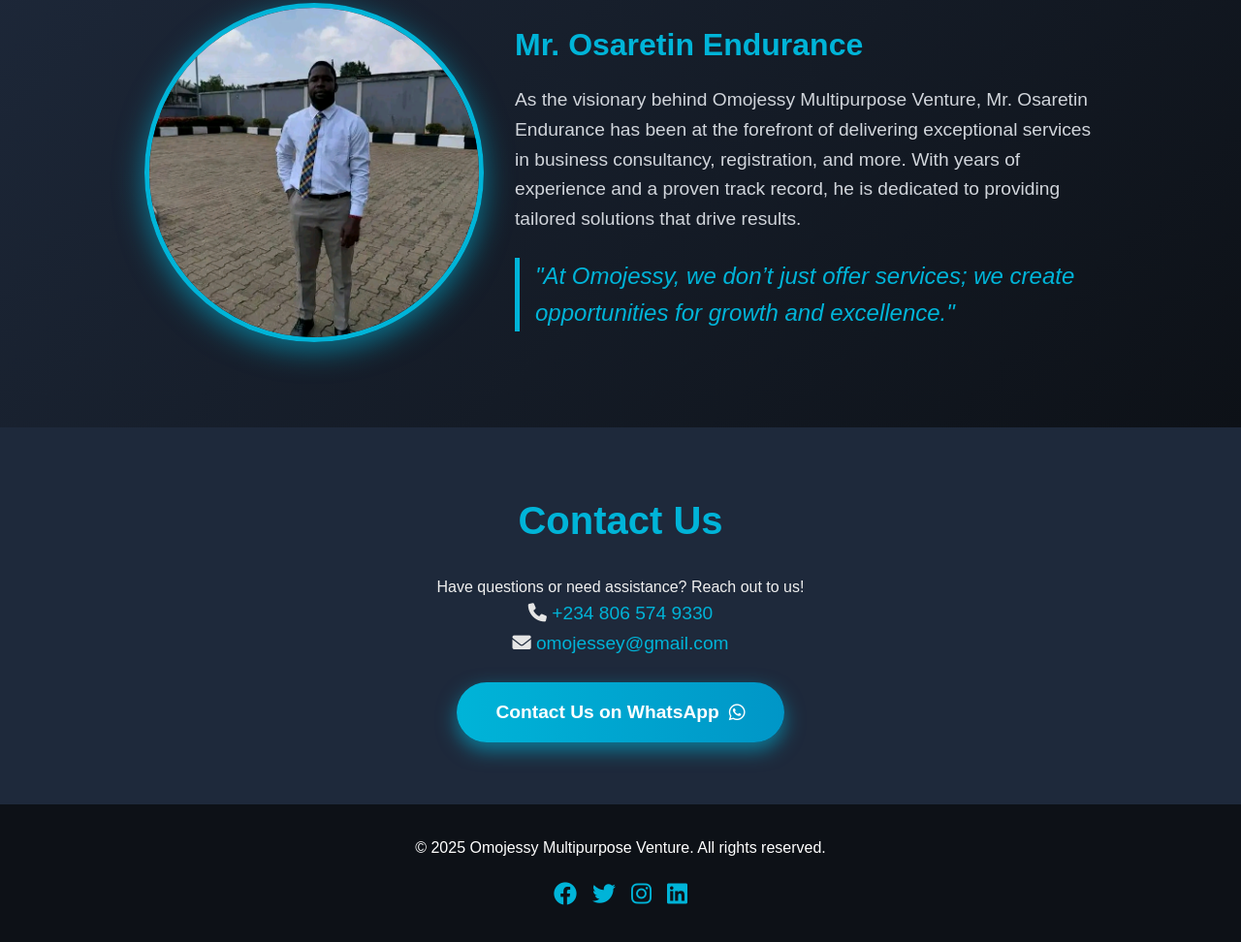
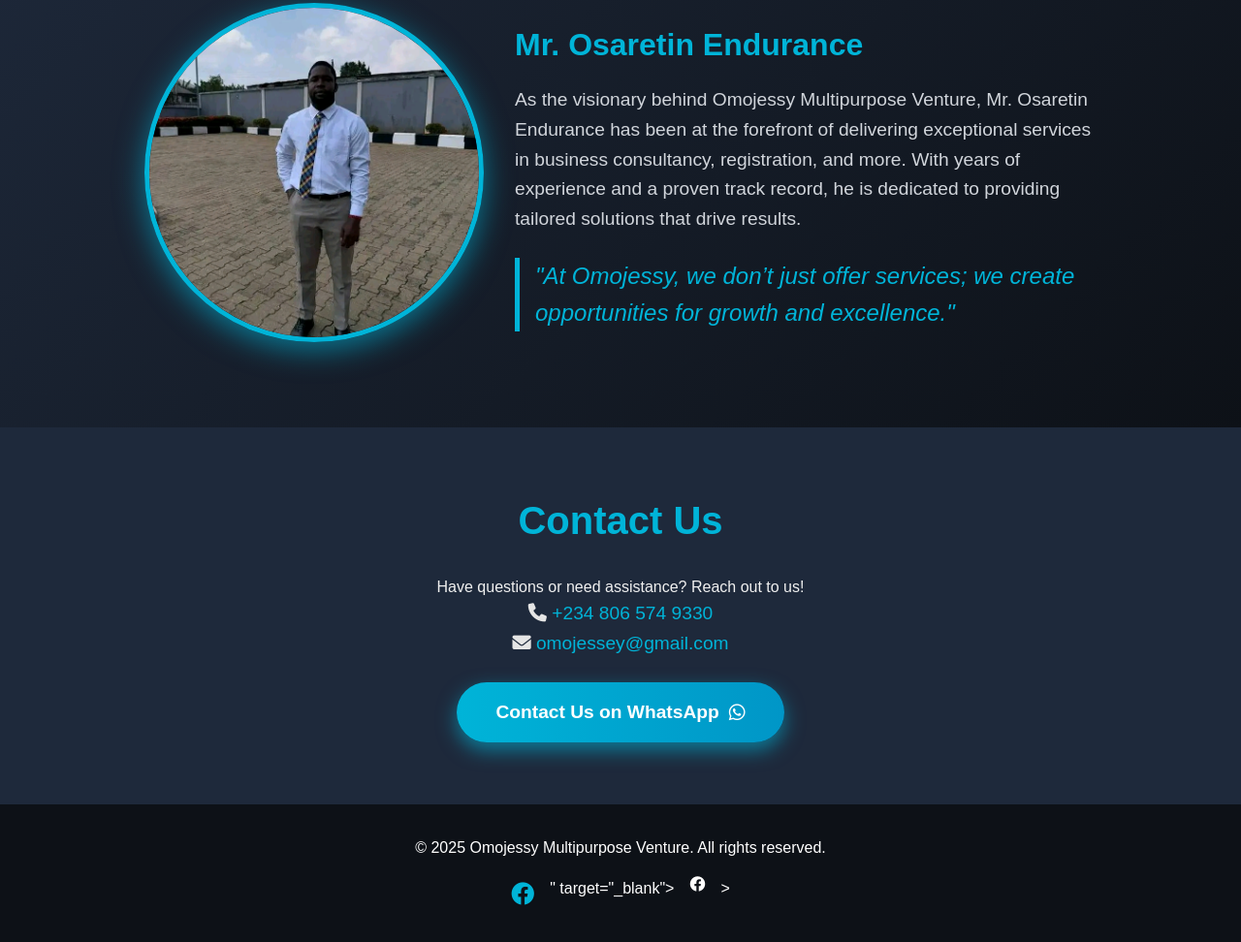
Before and after one commit to djbuski/omojessey, a plain HTML site: page index.html in a window 1280 px wide. Shown: the part 1928-2900 px from the top of the page at 97% size. Drawn offline with Linux system fonts and the light colour scheme.

Commit message:
index.html

```diff
--- a/index.html
+++ b/index.html
@@ -106,10 +106,9 @@
     <div class="footer-content">
       <p>&copy; 2025 Omojessy Multipurpose Venture. All rights reserved.</p>
       <div class="social-links">
-        <a href="#" target="_blank"><i class="fab fa-facebook"></i></a>
-        <a href="#" target="_blank"><i class="fab fa-twitter"></i></a>
-        <a href="#" target="_blank"><i class="fab fa-instagram"></i></a>
-        <a href="#" target="_blank"><i class="fab fa-linkedin"></i></a>
+        <a href="  <a href="https://www.facebook.com/profile.php?id=100063997807082" target="_blank"><i class="fab fa-facebook"></i></a>
+        " target="_blank"><i class="fab fa-facebook"></i></a>
+       >
       </div>
     </div>
   </footer>
```
